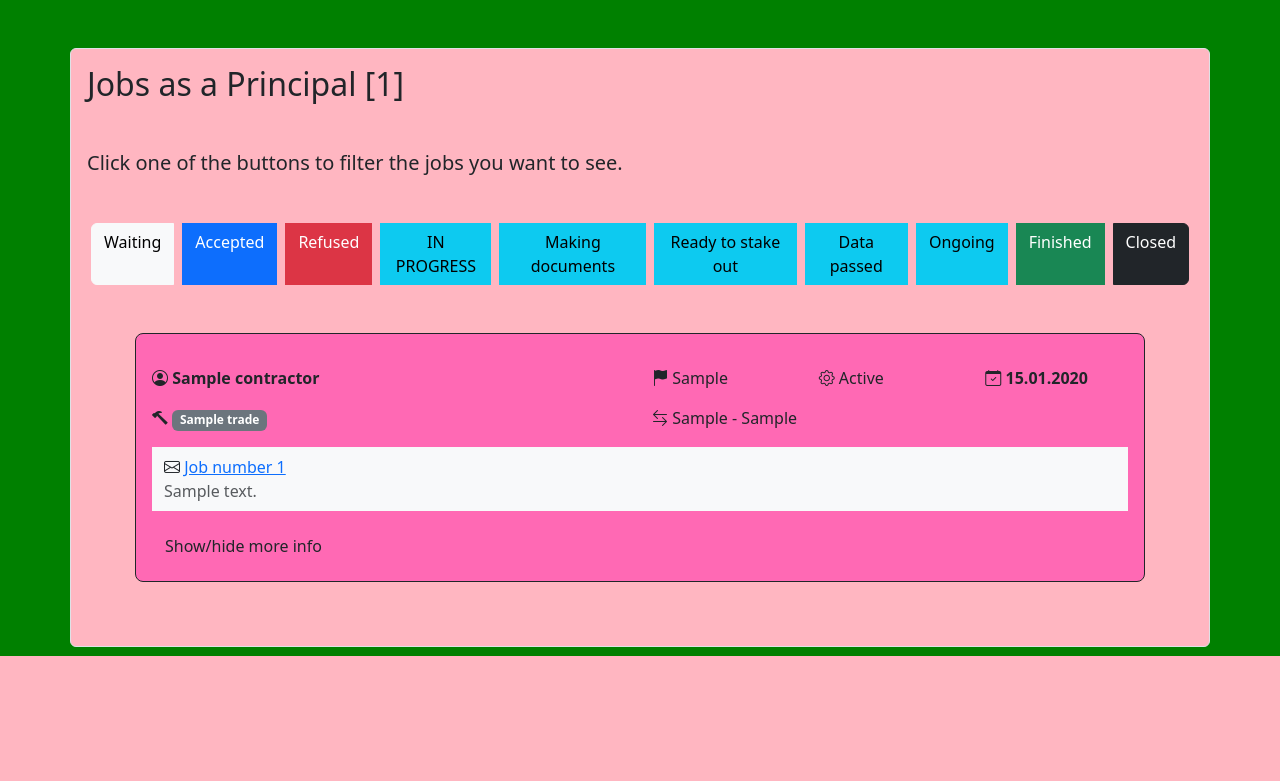
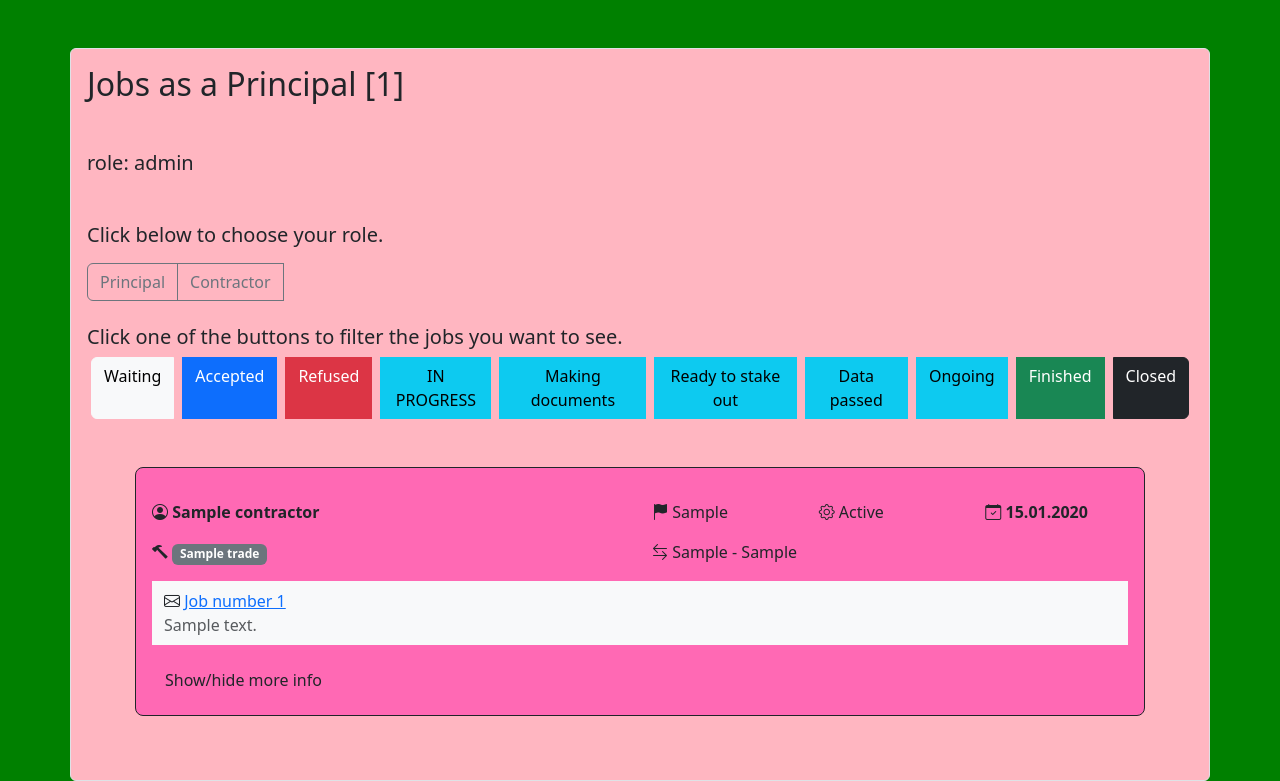
Before and after one commit to 117marta/job_book, a Django app: template jobs/templates/jobs/my_jobs.html in a window 1280 px wide. Shown: the part 144-925 px from the top of the page. Before the commit the page ends 800 px from the top, so only its background shows below. Run offline with Django 5.2, Linux system fonts and the light colour scheme; the template is opened without the code that fills it: most values are stand-ins (such as "Sample title", 1, 10 or a date in 2020); some libraries are stand-ins or nearby versions.

Commit message:
Get the jobs depending on the role in my-jobs

```diff
--- a/jobs/consts.py
+++ b/jobs/consts.py
@@ -32,6 +32,8 @@ DEADLINE_FORM_ERROR = "A date from the past was given"
 # Views
 JOB_CREATE_SUCCESS_MESSAGE = "The job has been created!"
 JOB_SAVE_SUCCESS_MESSAGE = "The job has been saved!"
+JOB_ROLE_CONTRACTOR = "contractor"
+JOB_ROLE_PRINCIPAL = "principal"
 
 
 # E-mails
--- a/jobs/templates/jobs/my_jobs.html
+++ b/jobs/templates/jobs/my_jobs.html
@@ -2,13 +2,23 @@
 {% load job_filters %}
 
 
-{% block title %}{{ block.super }} Panel{% endblock %}
+{% block title %}{{ block.super }} My Jobs{% endblock %}
 
 {% block content %}
     <div class="container-xl jobs-principal rounded mt-5 p-3 border">
         <h2 class="mb-5">Jobs as a Principal [{{ jobs.count }}]</h2>
-        <h5 class="mb-5">Click one of the buttons to filter the jobs you want to see.</h5>
+        <h5 class="mb-5">role: {{ role }}</h5>
 
+        <div class="my-3">
+            <h5>Click below to choose your role.</h5>
+            <div class="btn-group my-2" role="group" aria-label="Button groups">
+                <button type="button" class="btn {% if role == "principal" %}btn-secondary{% else %}btn-outline-secondary{% endif %}" onclick="window.location.href='{% url "jobs-switch-role" role_url="principal" %}';">Principal</button>
+                <button type="button" class="btn {% if role == "contractor" %}btn-secondary{% else %}btn-outline-secondary{% endif %}" onclick="window.location.href='{% url "jobs-switch-role" role_url="contractor" %}';">Contractor</button><br>
+            </div>
+        </div>
+
+        <div class="my-3">
+            <h5>Click one of the buttons to filter the jobs you want to see.</h5>
             <div class="btn-group d-flex justify-content-center my-2" role="group" aria-label="Button groups">
                 <a href="{% url "jobs-my-jobs" status="waiting" %}" class="btn btn-light mx-1" role="button">Waiting</a>
                 <a href="{% url "jobs-my-jobs" status="accepted" %}" class="btn btn-primary mx-1" role="button">Accepted</a>
@@ -20,6 +30,7 @@
                 <a href="{% url "jobs-my-jobs" status="ongoing" %}" class="btn btn-info mx-1" role="button">Ongoing</a>
                 <a href="{% url "jobs-my-jobs" status="finished" %}" class="btn btn-success mx-1" role="button">Finished</a>
                 <a href="{% url "jobs-my-jobs" status="closed" %}" class="btn btn-dark mx-1" role="button">Closed</a>
+            </div>
         </div>
 
         {% for job in jobs %}
@@ -57,6 +68,4 @@
             </div>
         {% endfor %}
     </div>
-
-
 {% endblock %}
```
Also changed, not shown: jobs/urls.py (+6 -1 lines), jobs/views.py (+14 -2 lines). Lines whose indentation alone changed are shown as unchanged.
